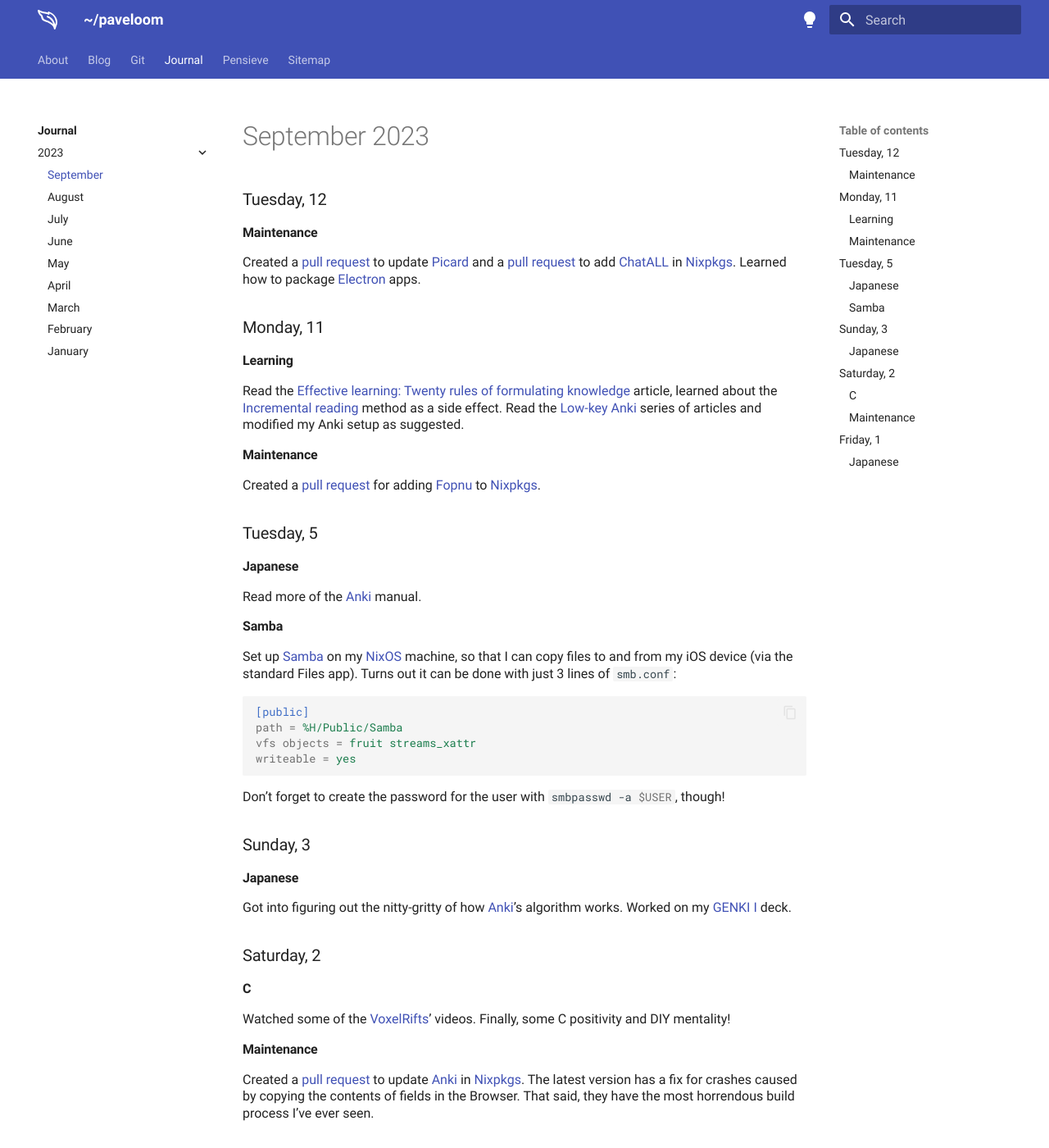
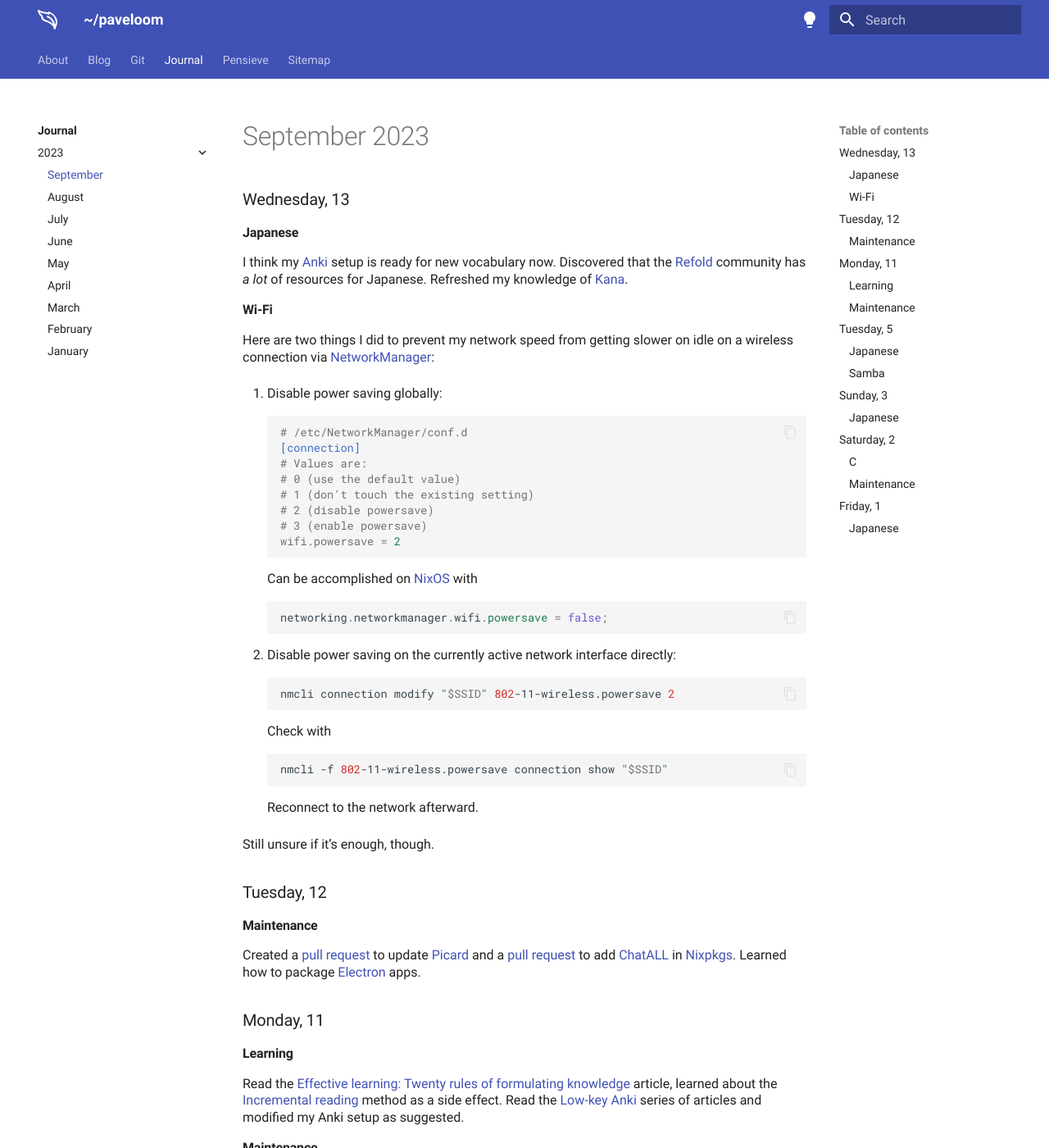
Before and after one commit to paveloom/paveloom.dev, an MkDocs documentation site: the page built from content/journal/2023/september.md, in a window 1280 px wide and 1400 px high. Shown: the whole window at 82% size. Built offline with MkDocs 1.6.1 and Material for MkDocs 9.7.7, drawn with Linux system fonts in a browser that asks for light colours.

Commit message:
Journal: add the September, 13 entry.

````diff
--- a/content/journal/2023/september.md
+++ b/content/journal/2023/september.md
@@ -1,4 +1,49 @@
 # September 2023
+
+### Wednesday, 13 {#13}
+
+#### Japanese {#13#japanese}
+
+I think my [Anki](https://apps.ankiweb.net) setup is ready for new vocabulary now. Discovered that the [Refold](https://refold.la) community has *a lot* of resources for Japanese. Refreshed my knowledge of [Kana](https://en.wikipedia.org/wiki/Kana).
+
+#### Wi-Fi
+
+Here are two things I did to prevent my network speed from getting slower on idle on a wireless connection via [NetworkManager](https://www.networkmanager.dev):
+
+1. Disable power saving globally:
+
+    ```ini
+    # /etc/NetworkManager/conf.d
+    [connection]
+    # Values are:
+    # 0 (use the default value)
+    # 1 (don't touch the existing setting)
+    # 2 (disable powersave)
+    # 3 (enable powersave)
+    wifi.powersave = 2
+    ```
+
+    Can be accomplished on [NixOS](https://nixos.org) with
+
+    ```nix
+    networking.networkmanager.wifi.powersave = false;
+    ```
+
+2. Disable power saving on the currently active network interface directly:
+
+    ```bash
+    nmcli connection modify "$SSID" 802-11-wireless.powersave 2
+    ```
+
+    Check with
+
+    ```bash
+    nmcli -f 802-11-wireless.powersave connection show "$SSID"
+    ```
+
+    Reconnect to the network afterward.
+
+Still unsure if it's enough, though.
 
 ### Tuesday, 12 {#12}
 
````
